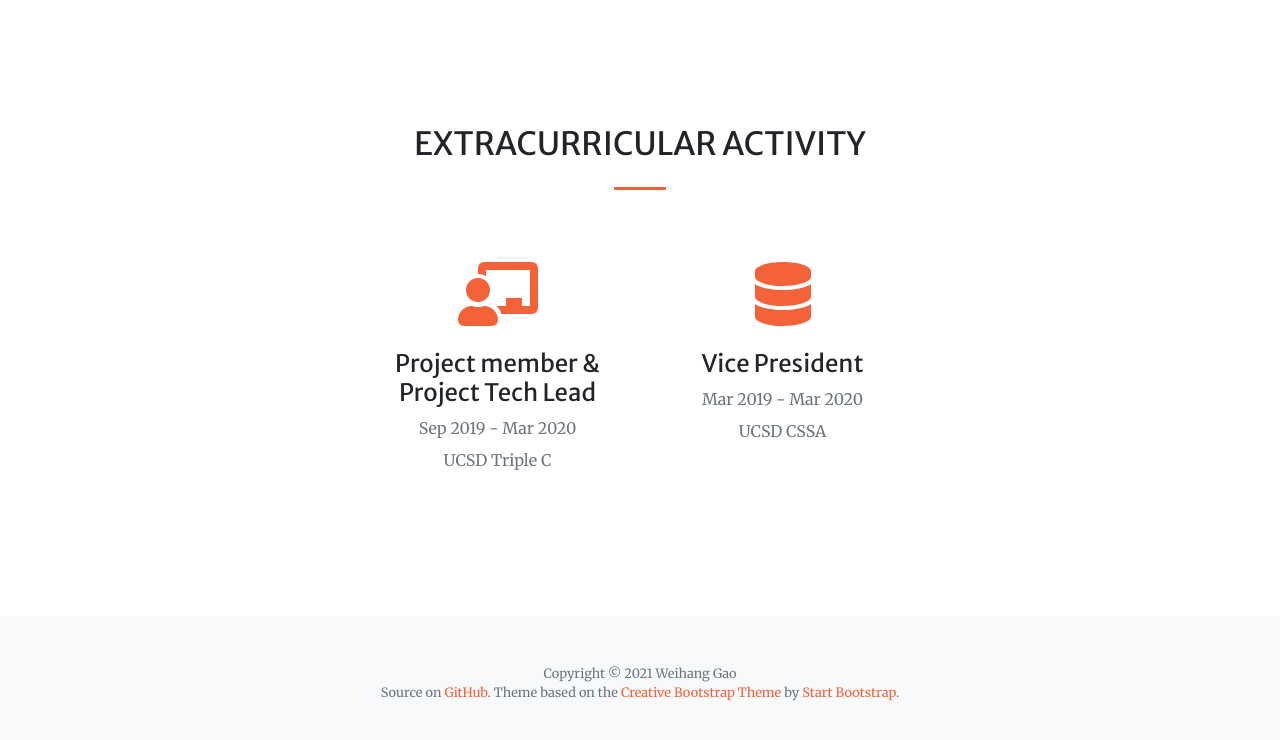
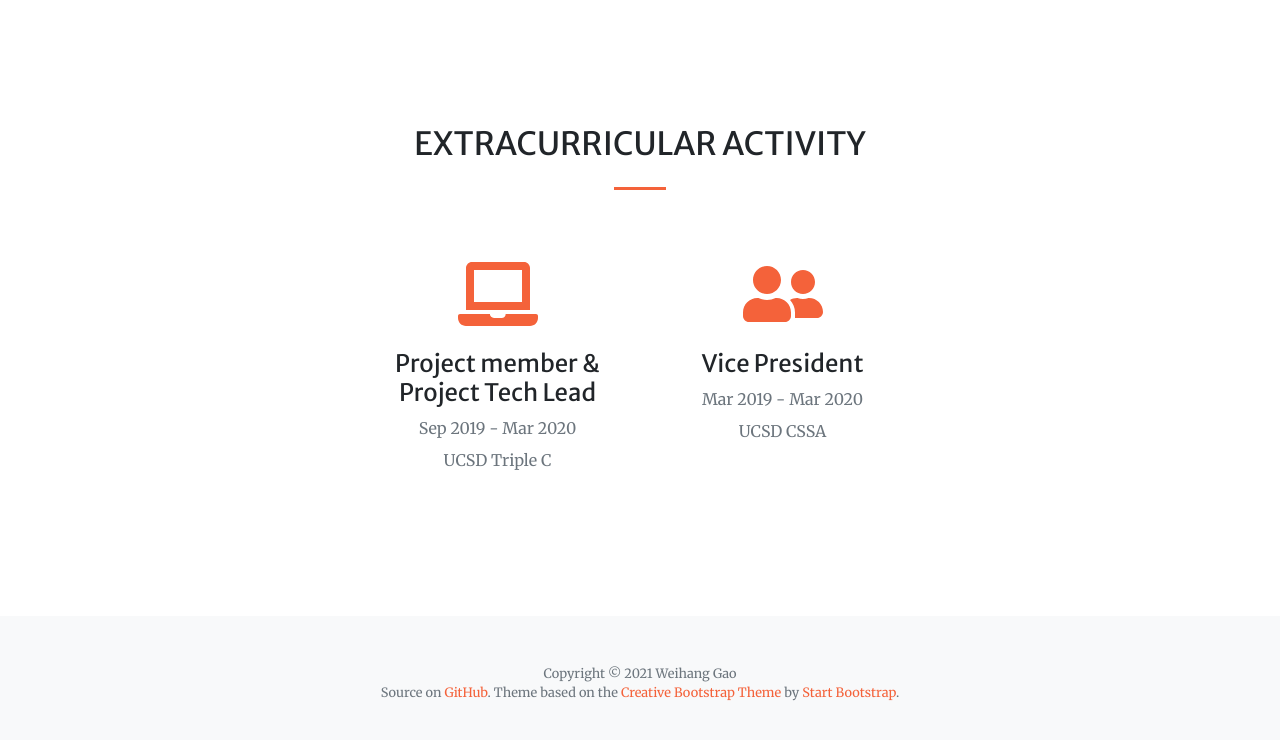
Before and after one commit to LeoGao1/LeoGao1.github.io, a plain HTML site: page index.html in a window 1280 px wide. Shown: the part 2550-3290 px from the top of the page. Drawn offline with nearby package versions, Linux system fonts and the light colour scheme.

Commit message:
modified:   index.html

```diff
--- a/index.html
+++ b/index.html
@@ -220,7 +220,7 @@
                     </div>
                     <div class="col-lg-3 col-md-6 text-center">
                         <div class="mt-5">
-                            <i class="fas fa-4x fa-chalkboard-teacher text-primary mb-4"></i>
+                            <i class="fas fa-4x fa-laptop text-primary mb-4"></i>
                             <h3 class="h4 mb-2">Project member & Project Tech Lead</h3>
                             <p class="text-muted mb-2">Sep 2019 - Mar 2020 </p>
                             <a class="text-muted mb-0" href="https://ucsdtriplec.org/">UCSD Triple C</a></p>
@@ -228,7 +228,7 @@
                     </div>
                     <div class="col-lg-3 col-md-6 text-center">
                         <div class="mt-5">
-                            <i class="fas fa-4x fa-database text-primary mb-4"></i>
+                            <i class="fas fa-4x fa-user-friends text-primary mb-4"></i>
                             <h3 class="h4 mb-2"> Vice President</h3>
                             <p class="text-muted mb-2">Mar 2019 - Mar 2020 </p>
                             <a class="text-muted mb-0" href="http://www.ucsdcssa.com/">UCSD CSSA</a></p>
```
